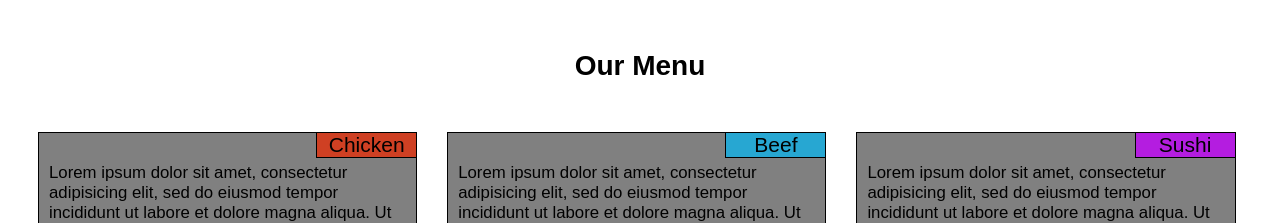
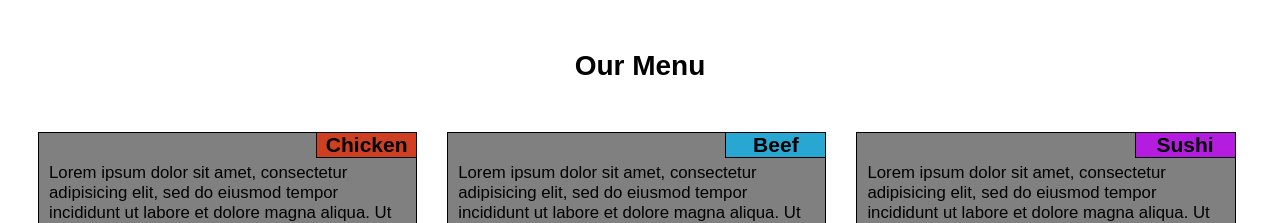
Before and after one commit to amitj4056/groot, a plain HTML site: page module2Sol/index.html in a window 1280 px wide. Shown: the top 223 px of the page. Drawn offline with Linux system fonts and the light colour scheme.

Commit message:
slight change

```diff
--- a/module2Sol/index.html
+++ b/module2Sol/index.html
@@ -9,7 +9,7 @@
 <h1>Our Menu</h1>
 
 	<section class="outer" id="s1">
-		<section id="p1" class="inner">Chicken</section>
+		<section id="p1" class="inner"><b>Chicken</b></section>
 		Lorem ipsum dolor sit amet, consectetur adipisicing elit, sed do eiusmod
 		tempor incididunt ut labore et dolore magna aliqua. Ut enim ad minim veniam,
 		quis nostrud exercitation ullamco laboris nisi ut aliquip ex ea commodo
@@ -18,7 +18,7 @@
 		proident, sunt in culpa qui officia deserunt mollit anim id est laborum.
 	</section>
 	<section class="outer" id="s2">
-			<section id="p2" class="inner">Beef</section>
+			<section id="p2" class="inner"><b>Beef</b></section>
 			Lorem ipsum dolor sit amet, consectetur adipisicing elit, sed do eiusmod
 		tempor incididunt ut labore et dolore magna aliqua. Ut enim ad minim veniam,
 		quis nostrud exercitation ullamco laboris nisi ut aliquip ex ea commodo
@@ -27,7 +27,7 @@
 		proident, sunt in culpa qui officia deserunt mollit anim id est laborum.
 	</section>
 	<section class="outer" id="s3">
-			<section id="p3" class="inner">Sushi</section>
+			<section id="p3" class="inner"><b>Sushi</b></section>
 			Lorem ipsum dolor sit amet, consectetur adipisicing elit, sed do eiusmod
 		tempor incididunt ut labore et dolore magna aliqua. Ut enim ad minim veniam,
 		quis nostrud exercitation ullamco laboris nisi ut aliquip ex ea commodo
```
